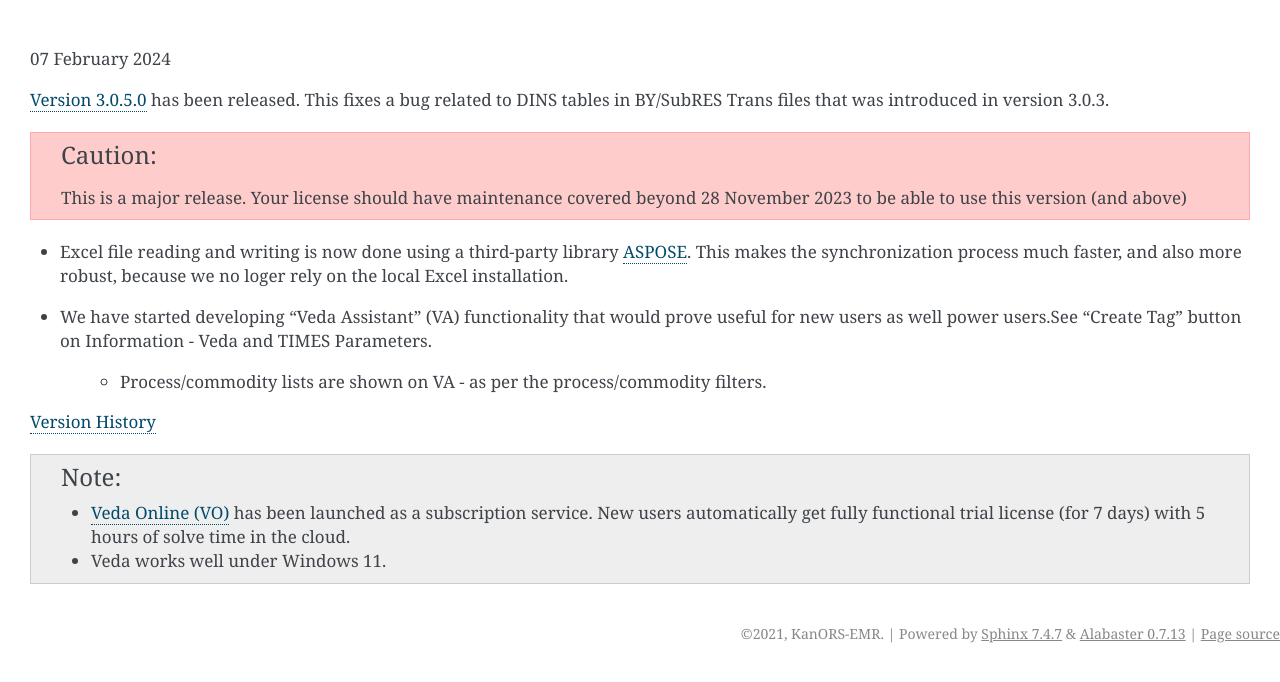
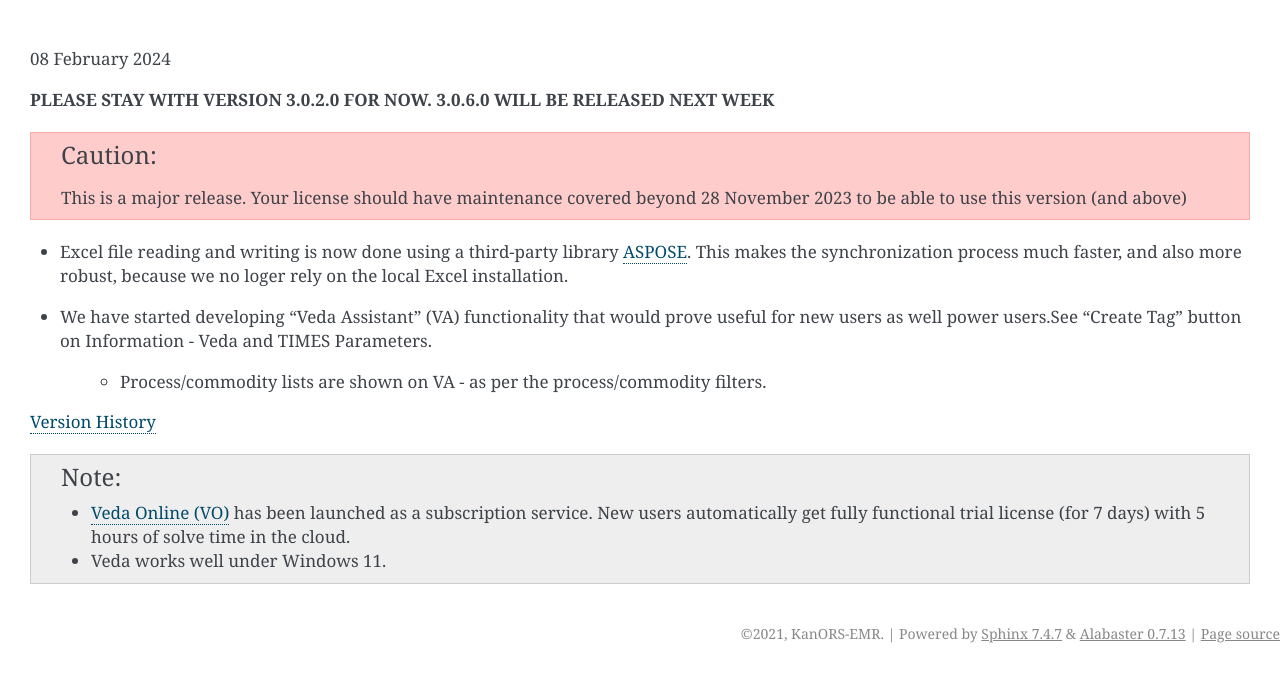
Before and after one commit to kanors-emr/Veda-start-page-news, a Sphinx documentation site: the page built from docs/source/index.rst, in a window 1280 px wide. Shown: the top 682 px of the page. Built offline with Sphinx 7.4.7, drawn with Linux system fonts in a browser that asks for light colours.

Commit message:
no message

```diff
--- a/docs/source/index.rst
+++ b/docs/source/index.rst
@@ -5,9 +5,9 @@
 
 .. .. topic::
 
-07 February 2024
+08 February 2024
 
-`Version 3.0.5.0 <https://github.com/kanors-emr/Veda2.0-Installation>`_ has been released. This fixes a bug related to DINS tables in BY/SubRES Trans files that was introduced in version 3.0.3.
+**PLEASE STAY WITH VERSION 3.0.2.0 FOR NOW. 3.0.6.0 WILL BE RELEASED NEXT WEEK**
 
 .. caution::
    This is a major release. Your license should have maintenance covered beyond 28 November 2023 to be able to use this version (and above)
```
